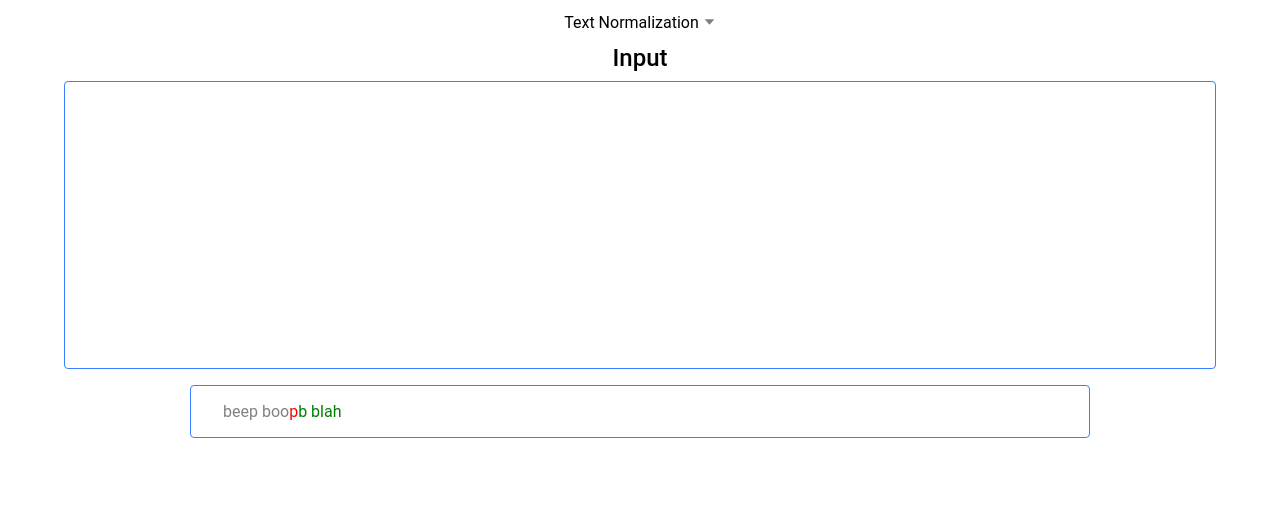
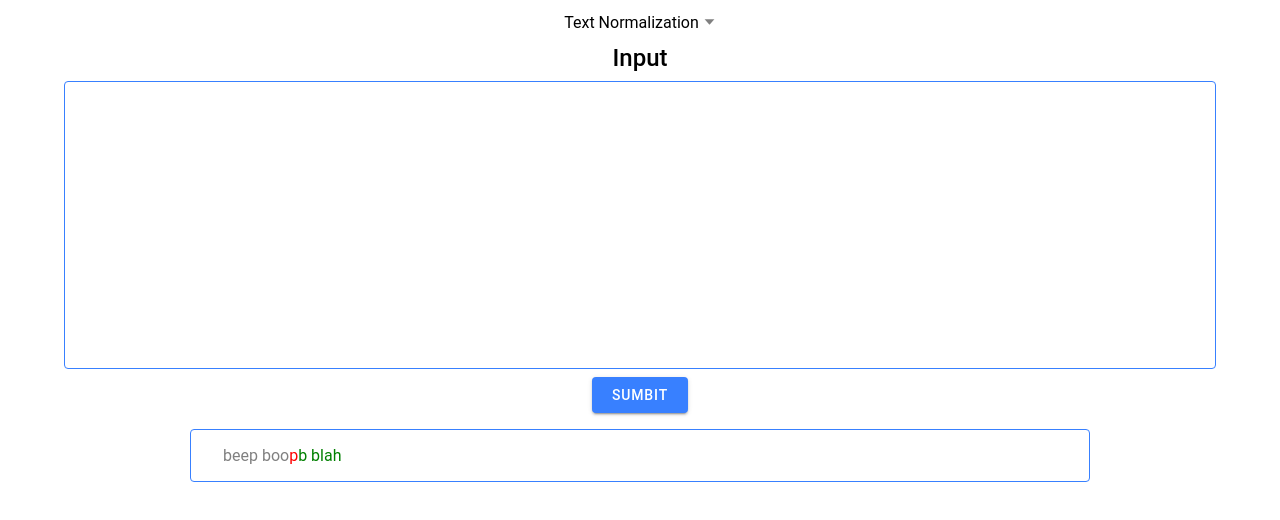
Before and after one commit to michaelcalvinwood/exploring-diff, a React (Vite) app: page /home in a window 1280 px wide. Shown: the top 520 px of the page. Built offline with nearby package versions, Linux system fonts and the light colour scheme.

Commit message:
added submit button

```diff
--- a/src/pages/Home.jsx
+++ b/src/pages/Home.jsx
@@ -1,4 +1,4 @@
-import { IonContent, IonHeader, IonPage, IonSelect, IonSelectOption, IonTextarea, IonTitle, IonToolbar } from '@ionic/react';
+import { IonButton, IonContent, IonHeader, IonPage, IonSelect, IonSelectOption, IonTextarea, IonTitle, IonToolbar } from '@ionic/react';
 import ExploreContainer from '../components/ExploreContainer';
 import './Home.scss';
 import { useEffect, useState } from 'react';
@@ -56,6 +56,9 @@ const Home = () => {
   const selectedModel = models.find(model => model.id === modelId)
 
 
+  const handleSubmit = () => {
+    console.log('input', input)
+  }
 
   return (
     <IonPage>
@@ -74,6 +77,7 @@ const Home = () => {
        </div>
        <h2 className='Home__input-title'>Input</h2>
        <IonTextarea className='Home__input' rows='12' value={input} onIonChange={(e) => setInput(e.detail.value)} />
+       <IonButton className='Home__submit-button' onClick={handleSubmit}>Sumbit</IonButton>
         <div className='Home__diff'>
           <Diff  orig={orig} modified={modified} />
         </div>
--- a/src/pages/Home.scss
+++ b/src/pages/Home.scss
@@ -21,5 +21,10 @@
         border-radius: 4px;
         padding: 1rem 2rem;
     }
+    &__submit-button {
+        display: block;
+        margin: auto;
+        width: 6rem;
+    }
 
 }
```
